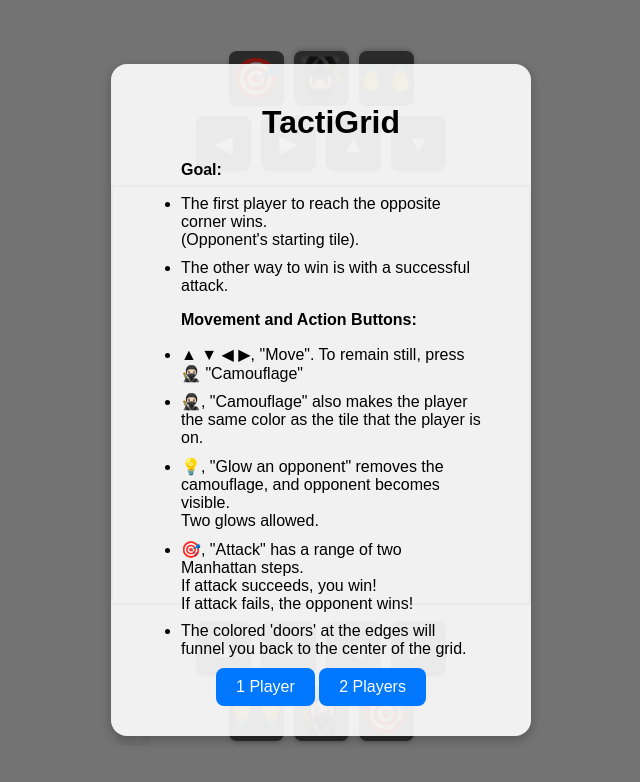
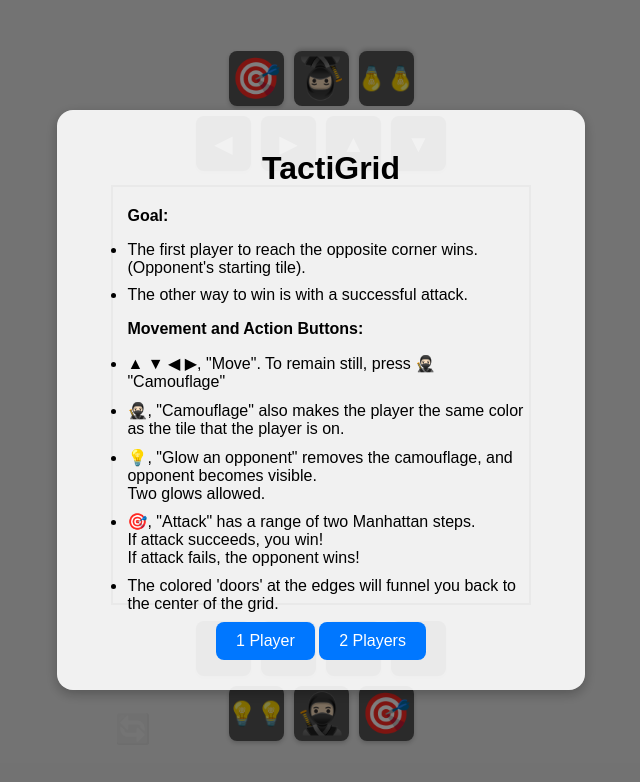
Before and after one commit to markmcla74/TactiGrid, a website: page index.html in a window 1280 px wide. Shown: the whole page, without its empty margins (319-959 px from the left). Drawn offline with Linux system fonts and the light colour scheme.

Commit message:
Add files via upload

```diff
--- a/style-TactiGrid.css
+++ b/style-TactiGrid.css
@@ -165,8 +165,8 @@ overflow-y: auto;
   border-radius: 16px;
   text-align: center;
   box-shadow: 0 4px 12px rgba(0,0,0,0.25);
-  width: 86%;
-  max-width: 420px; /* Keeps card nice and narrow on phones */
+
+
 }
 
 .overlay-content h1 {
```
